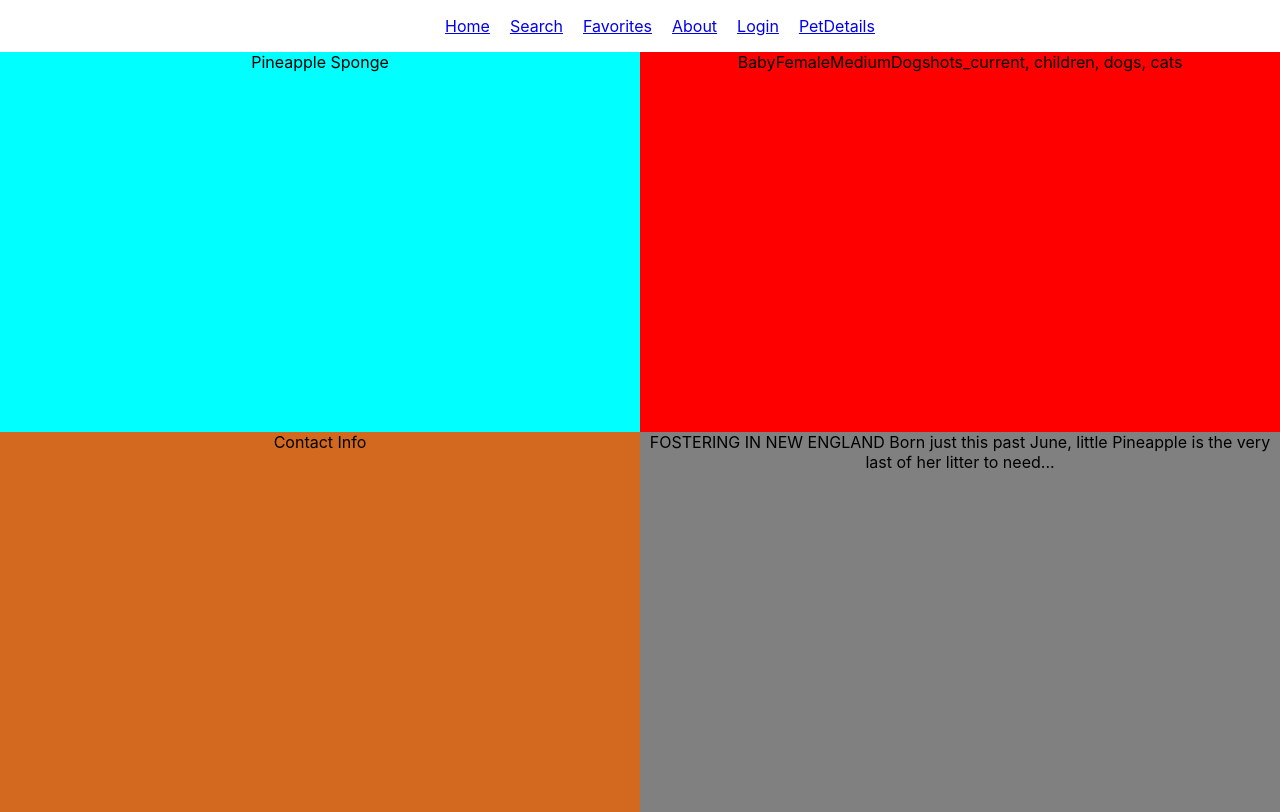
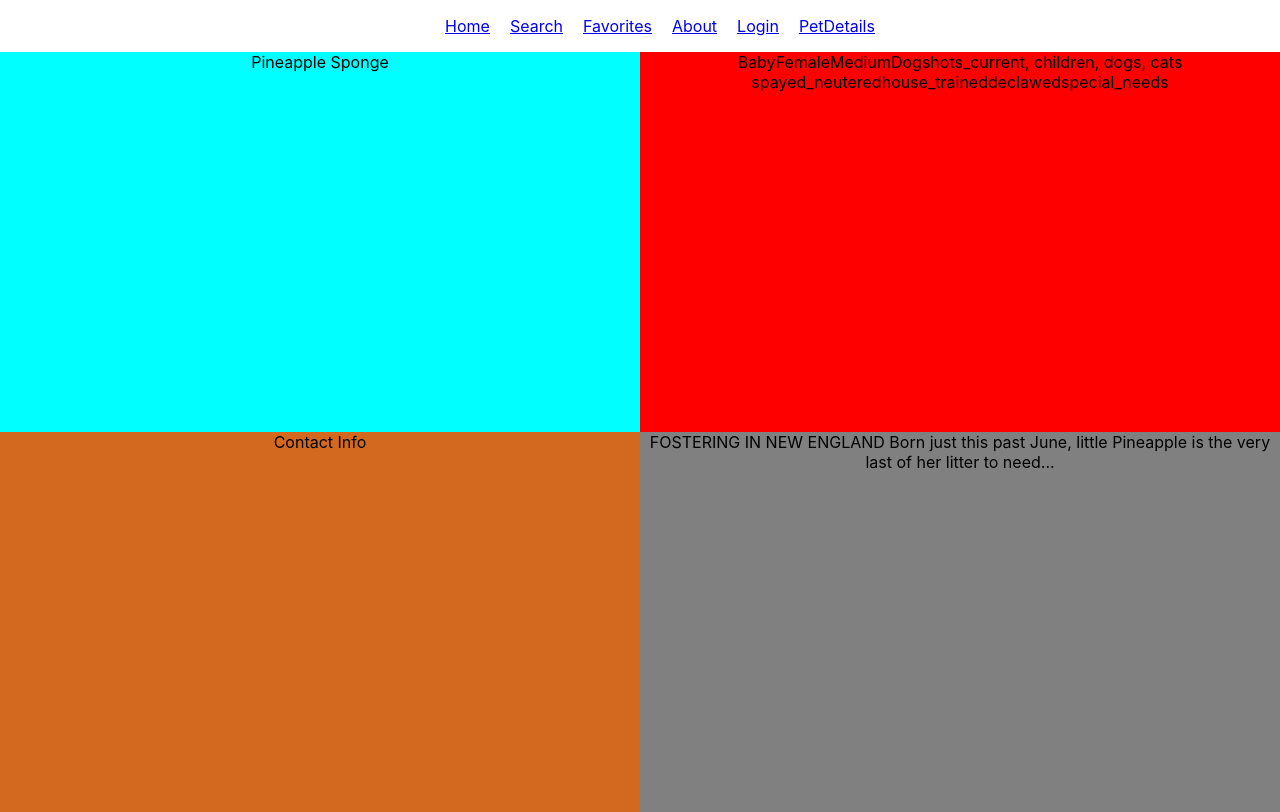
Before and after one commit to chingu-voyages/v33-bears-team-11, a React (Create React App) app: page /details in a window 1280 px wide. Built offline with nearby package versions, Linux system fonts and the light colour scheme.

Commit message:
Checking attributes

```diff
--- a/src/components/PetDetails/Info.tsx
+++ b/src/components/PetDetails/Info.tsx
@@ -1,13 +1,34 @@
+//@ts-nocheck
 import React from 'react'
 
+
 function Info({age, gender, size, species, attributes}) {
+    let attributeOps = [
+        "spayed_neutered",
+        "house_trained",
+        "declawed",
+        "special_needs",
+        "shots_current",
+        "children",
+        "dogs",
+        "cats"
+    ]
+
+    const checkAttributes =() => {
+        attributeOps = attributeOps.filter(val => !attributes.includes(val))
+    }
     return (
         <div>
+            {checkAttributes()}
             {age}
             {gender}
             {size}
             {species}
+            {/*true attributes */}
             {attributes.join(", ")}
+            {'\n'}
+            {/*false attributes */}
+            {attributeOps}
         </div>
     )
 }
```
